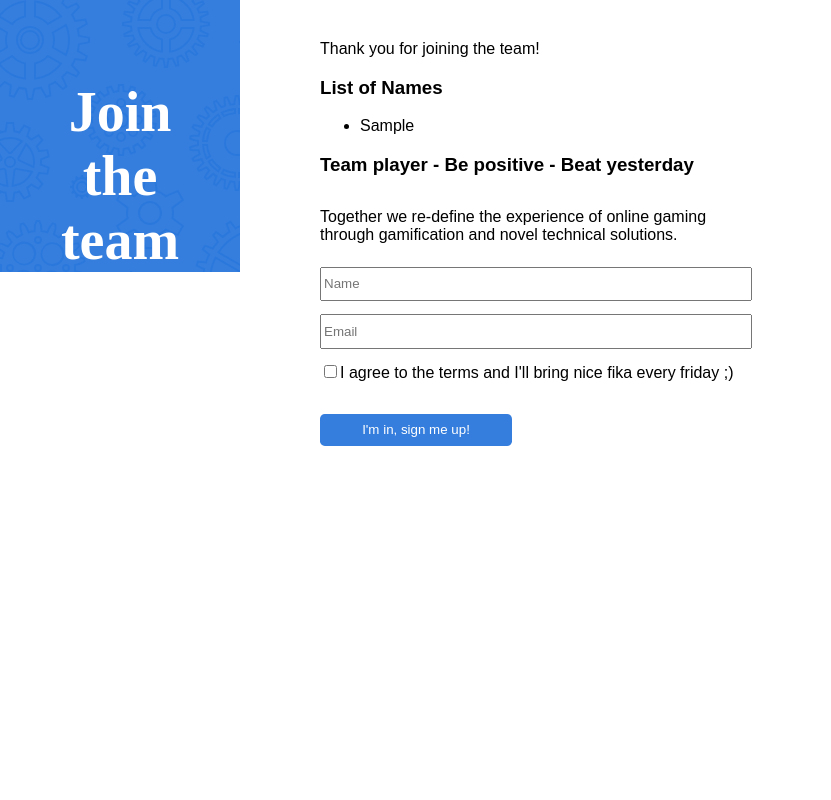
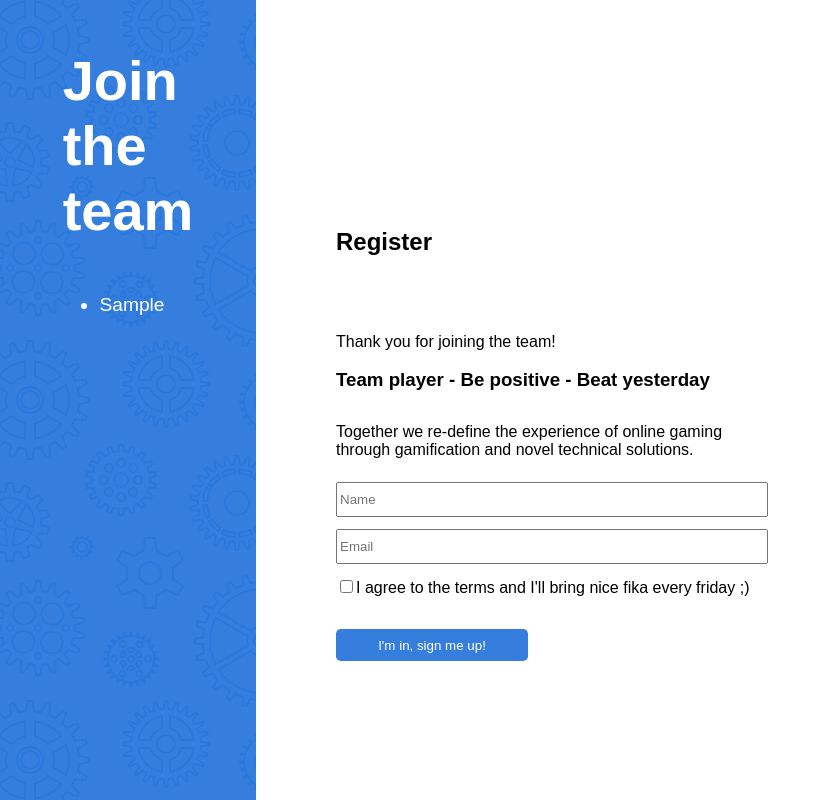
Before and after one commit to vendelaswenson/join-the-team, a React (Create React App) app: page / in a window 1280 px wide. Both pictures are taken after typing "Sample", "name@example.com" into the empty fields and a click on the button "I'm in, sign me up!". Shown: the whole page, without its empty margins (0-831 px from the left). Built offline with nearby package versions, Linux system fonts and the light colour scheme; no server answers.

Commit message:
fix: styling

```diff
--- a/src/components/coworkerList.js
+++ b/src/components/coworkerList.js
@@ -9,11 +9,12 @@ function CoworkerList() {
   }
 
   return (
-    <div>
-      <h3>List of Names</h3>
+    <div className="coworker--list">
       <ul>
         {coworkers.map((name, index) => (
-          <li key={index}>{name}</li>
+          <li className="coworker--list__item" key={index}>
+            {name}
+          </li>
         ))}
       </ul>
     </div>
--- a/src/components/signMeUp.js
+++ b/src/components/signMeUp.js
@@ -18,16 +18,19 @@ const SignMeUp = () => {
     <div className="flex vh-100 items-center">
       <div className="site--container">
         <div className="line--container--span bg-cogs">
-          <span>Join</span> <span>the</span> <span>team</span>
+          <div className="line--container--tags">
+            <span>Join</span> <span>the</span> <span>team</span>
+          </div>
+          <CoworkerList coworkers={coworkers} />
         </div>
         <div className="line--container">
+          <h2 className="line--heading">Register</h2>
           <div className="white pv4 ph5 h-100">
             {confirmation ? (
               <></>
             ) : (
               <>
                 <p>Thank you for joining the team!</p>
-                <CoworkerList coworkers={coworkers} />
               </>
             )}
             <SignForm onFormSubmit={handleFormSubmit} />
```
Also changed, not shown: src/styles/styles.css.
